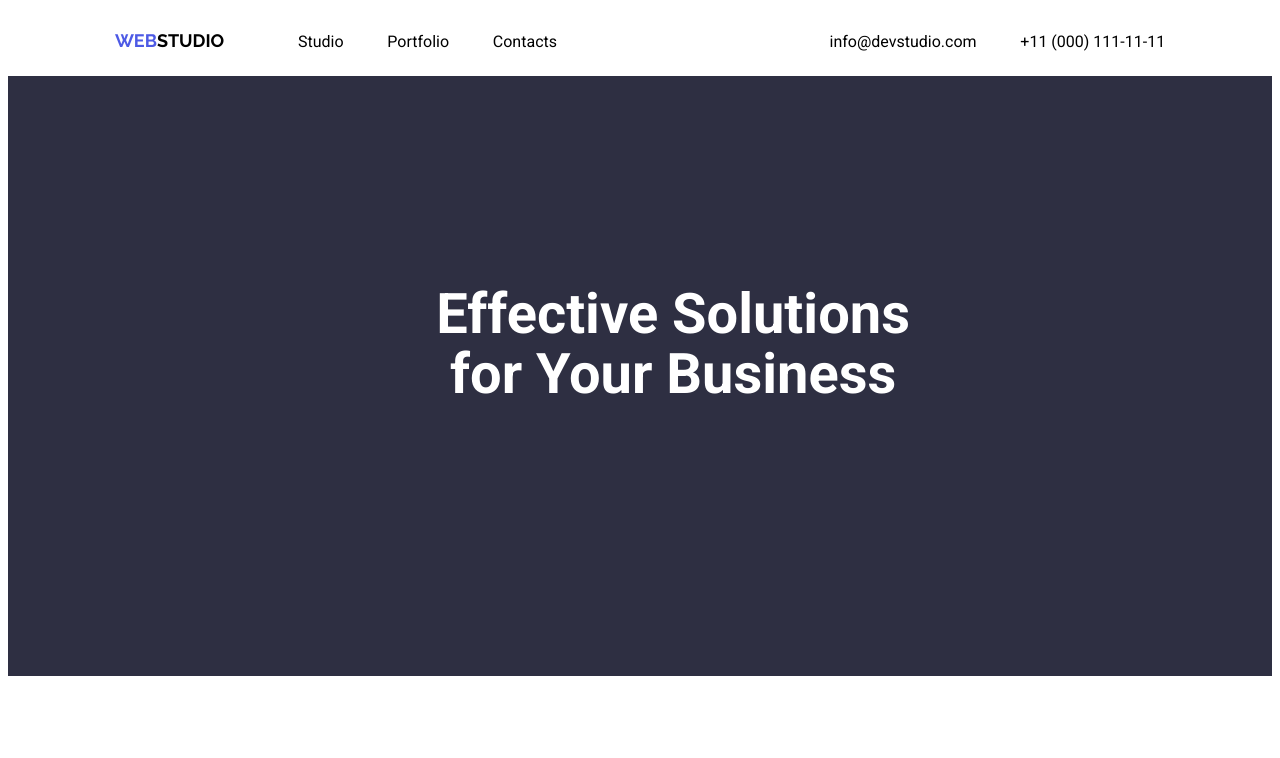
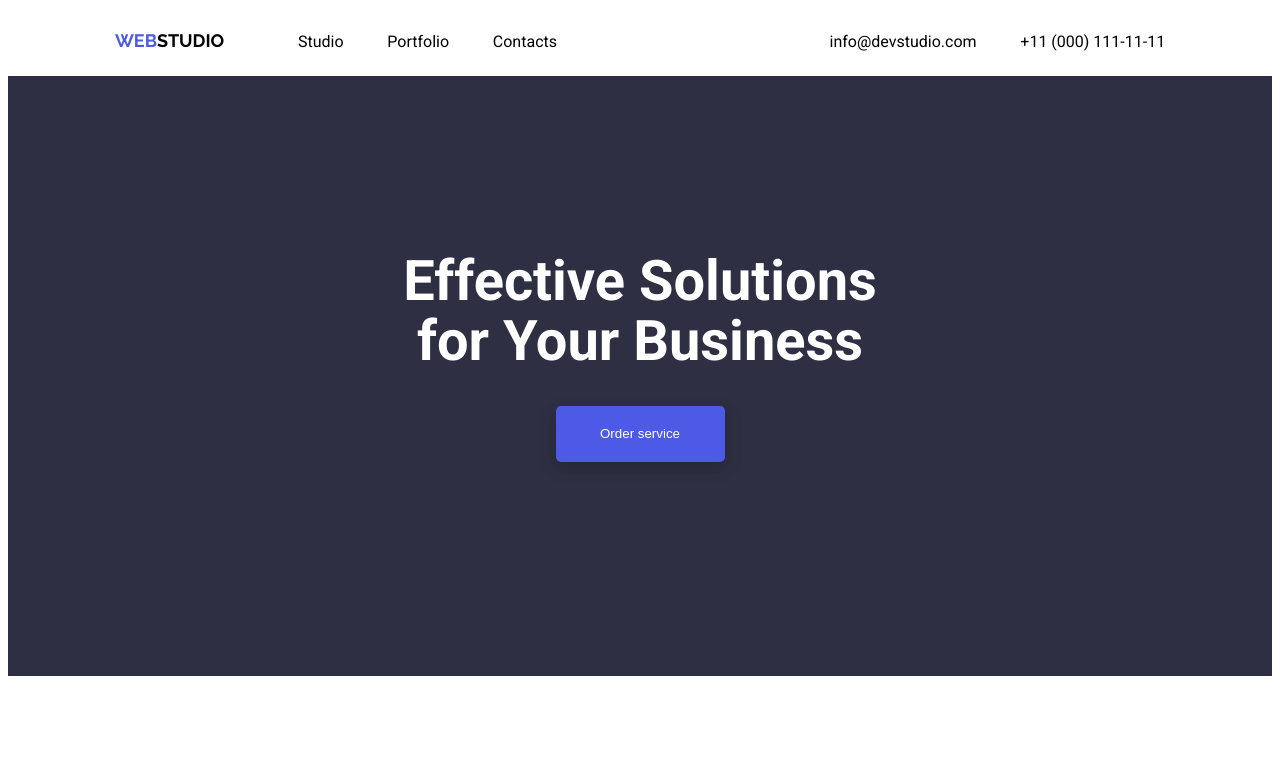
Before and after one commit to martenasoft/goit-markup-hw-01, a plain HTML site: page index.html in a window 1280 px wide. Shown: the top 758 px of the page. Drawn offline with Linux system fonts and the light colour scheme.

Commit message:
Homework 1

```diff
--- a/css/main.css
+++ b/css/main.css
@@ -76,21 +76,32 @@ nav .nav-item.right {
 .hero {
     background: #2E2F42;
     min-height: 600px;
-    position: relative;
+}
+.hero div {
+    text-align: center;
+    padding-top: 165px;
 }
 
-.hero h1 {
+.hero div button {
+    margin-top: 25px;
+    width: 169px;
+    height: 56px;
+    background: rgba(77, 90, 229, 1);
+    color: #fff;
+    border: 0;
+    border-radius: 5px;
+    box-shadow: 0 4px 8px rgba(0, 0, 0, 0.1),
+    0 6px 20px rgba(0, 0, 0, 0.1);
+}
+
+.hero div h1 {
     font-family: 'Roboto', sans-serif;
     font-weight: 700;
     font-size: 56px;
     line-height: 60px;
-    text-align: center;
     color: #fff;
+    margin: 10px auto;
     width: 496px;
-    margin: 10px auto;
-    position: absolute;
-    top: 33%;
-    left: 33%;
 }
 
 /** Section 1 */
@@ -132,8 +143,8 @@ nav .nav-item.right {
     margin-right: 50px;
     background: #fff;
     border-radius: 10px;
-    box-shadow: 0 4px 8px rgba(0, 0, 0, 0.1), /* Тень снизу */
-    0 6px 20px rgba(0, 0, 0, 0.1); /* Дополнительная тень снизу и по бокам */
+    box-shadow: 0 4px 8px rgba(0, 0, 0, 0.1),
+    0 6px 20px rgba(0, 0, 0, 0.1);
 }
 .team-card img {
     width: 264px;
--- a/index.html
+++ b/index.html
@@ -24,7 +24,10 @@
 
     <!-- Header 2 -->
     <header class="hero">
-        <h1>Effective Solutions for Your Business</h1>
+        <div>
+            <h1>Effective Solutions for Your Business</h1>
+            <button type="button">Order service</button>
+        </div>
     </header>
 
     <!-- Main -->
@@ -112,15 +115,14 @@
 
     <!-- Footer -->
     <footer>
-        <section class="container">
+        <div class="container">
             <p class="logo-bottom">
                 <a href="/"><span>web</span>studio</a>
             </p>
             <p>
                 Increase the flow of customers and sales for your business with digital marketing & growth solutions.
             </p>
-        </section>
-
+        </div>
     </footer>
 </body>
 </html>
```
